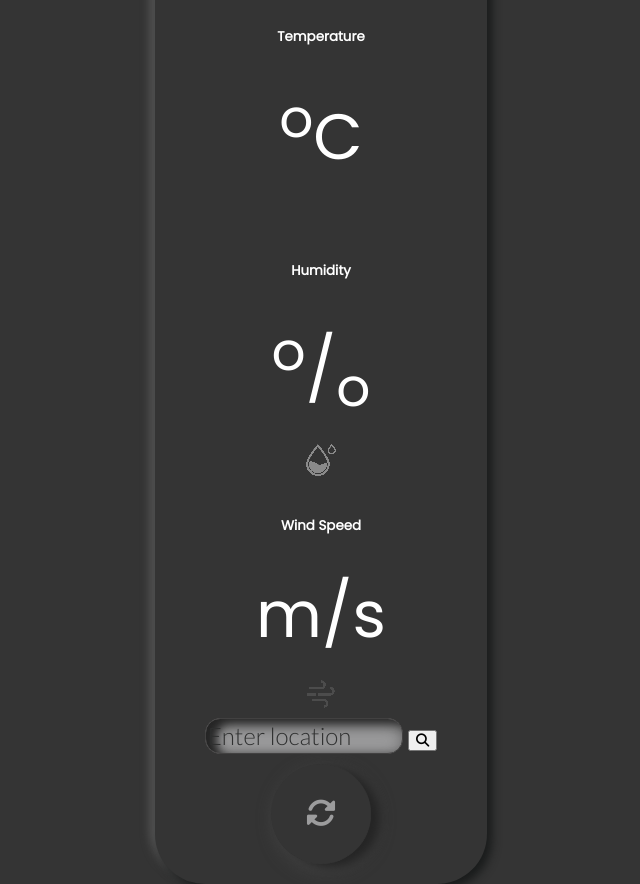
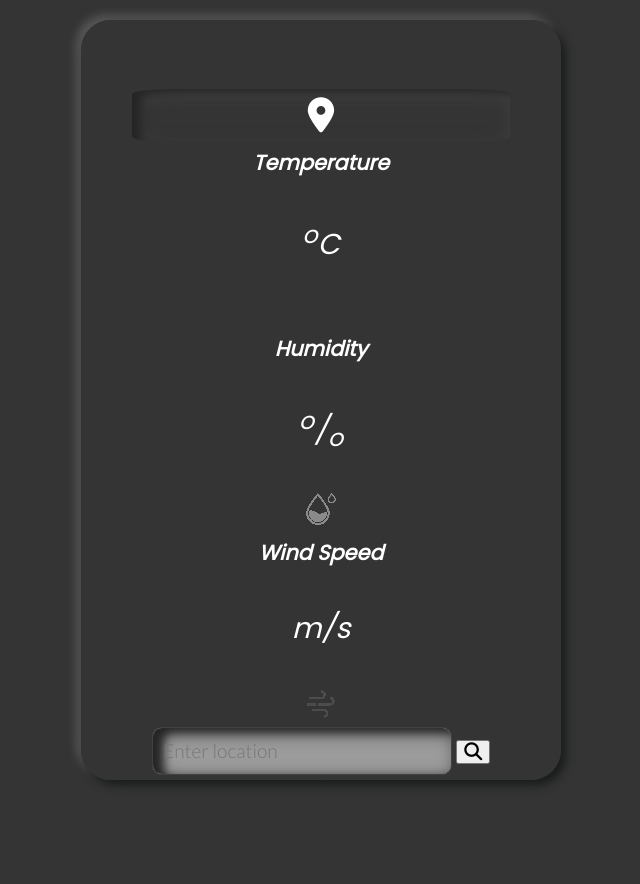
Before and after one commit to vikrambagali/Assignment-6, a plain HTML site: page index.html in a window 1280 px wide. Shown: the whole page, without its empty margins (319-959 px from the left). After the commit the page ends 800 px from the top, so only its background shows below. Drawn offline with nearby package versions, Linux system fonts and the light colour scheme; no server answers.

Commit message:
Initial commit or updated weather app UI

```diff
--- a/query.css
+++ b/query.css
@@ -1,45 +1,54 @@
-/* Mobile styles */
-@media (min-width: 480px) {
+/* for mobile */
+
+@media (max-width: 600px) {
   body {
-  font-size: 16px;
-}
-img {
-  max-width: 100%;
-  height: auto;
+    padding: 10px;
   }
 
-}
-/* Tablets */
-@media (min-width: 600px) {
-  body {
-    font-size: 18px;
-  }
-  img {
-  max-width: 100%;
-  height: auto;
+  .container {
+    padding: 10px;
   }
 
+  .card {
+    padding: 15px;
   }
 
-/* Desktop */
-@media (min-width: 1024px) {
-  body {
-    font-size: 20px;
-  }
-  img {
-  max-width: 100%;
-  height: auto;
+  #locationInput {
+    height: 35px;
+    font-size: 1rem;
   }
 
+  button.refresh {
+    font-size: 22px;
+    height: 40px;
+    width: 40px;
   }
 
-@media (max-width: 768px) {
-  .forecast {
-    flex-direction: column;
-  }
-  img {
-  max-width: 100%;
-  height: auto;
+  .card h4 {
+    font-size: 1.3rem;
   }
 
+  h6 {
+    font-size: 0.9rem;
   }
+}
+
+/* it's for tablet and monitor/Desktops */
+
+@media (min-width: 601px) and (max-width: 1024px) {
+  .container {
+    width: 90%;
+    max-width: 450px;
+  }
+
+  #locationInput {
+    width: 100%;
+    max-width: 350px;
+  }
+
+  button.refresh {
+    font-size: 26px;
+    height: 45px;
+    width: 45px;
+  }
+}
--- a/style.css
+++ b/style.css
@@ -1,64 +1,97 @@
-body{
+* {
+  box-sizing: border-box;
+}
+
+html, body {
   margin: 0;
   padding: 0;
+  height: 100%;
+  font-family: "Poppins", sans-serif;
+  font-weight: 300;
+  font-style: italic;
+  color: #fff;
+  background: #343434;
+  overflow: hidden;
+}
+
+.container {
+  width: 100%;
+  max-width: 500px;
+  margin: 0 auto;
   height: 100vh;
   display: flex;
+  justify-content: center;
   align-items: center;
-    justify-content: center;
-    font-family: "Poppins";
-    color: #fff;
+  padding: 10px;
+}
+
+.card {
   background: #343434;
-}
-.container{
-    width: 26%;
-}
-.card{
-    border-radius: 50px;
-    background: #343434;
+  border-radius: 30px;
   box-shadow: 5px 5px 10px #191b1b, -5px -5px 10px #595959;
-    padding: 3%;
+  padding: 5vh 4vw;
+  width: 100%;
+  max-height: 95vh;
+  overflow-y: auto;
   text-align: center;
 }
-.card h4{
-    font-size: 4rem;
-    font-weight: 400;
-    margin: 1rem 0;
+
+/* Weather Icon */
+#icon {
+  width: clamp(40px, 10vw, 60px);
 }
-image #icon{
-    width: 20%;
+
+/* Input box */
+#locationInput {
+  background-color: #9c9c9d;
+  border-radius: 10px;
+  height: 6vh;
+  width: 100%;
+  max-width: 300px;
+  border: 1px solid #424141;
+  box-shadow: inset 10px 4px 10px #252525, inset 5px 5px 18px #4a4a4a;
+  font-size: clamp(1rem, 2.5vw, 1.2rem);
+  margin-bottom: 10px;
+  padding: 5px 10px;
+  font-family: Lato, 'Courier';
 }
-h6 #weather{
-    text-transform: capitalize;
+.fa-search{
+    column-width: 10%;
+    font-size: large;
 }
-button.refresh{
-    display: block;
-    width: 100px;
-    margin: 10px auto;
+
+/* Refresh button */
+button.refresh {
   background: transparent;
   border: 0;
   color: #9c9c9d;
-    font-size: 30px;
-    height: 100px;
+  font-size: clamp(22px, 5vw, 28px);
+  height: clamp(40px, 6vh, 55px);
+  width: clamp(40px, 6vh, 55px);
   border-radius: 50%;
+  margin: 10px auto;
+  display: block;
   box-shadow: 10px 4px 10px #252525, 5px 5px 18px #4a4a4a;
 }
-button.refresh:hover{
-     box-shadow: inset 10px 4px 10px #252525,inset 5px 5px 18px #4a4a4a;
+
+button.refresh:hover {
+  box-shadow: inset 10px 4px 10px #252525, inset 5px 5px 18px #4a4a4a;
 }
-#locationInput{
-    background-color: #9c9c9d;
-    border-radius: 15px;
-    height: 4vh;
-    width: 15vw;
-    border: 1px solid #424141;
-    box-shadow: inset 10px 4px 10px #252525,inset 5px 5px 18px #4a4a4a;
-    font-family: Lato, 'Courier';
-    font-size:x-large;
+
+/* Text Scaling */
+.card h2 {
+  font-size: clamp(1.3rem, 4vw, 2.2rem);
+  margin-bottom: 5px;
+  box-shadow: inset 10px 4px 10px #252525, inset 5px 5px 18px #4a4a4a;
+  border-radius: 10%;
 }
-::placeholder{
-    color: #2f3030;
+
+.card h4 {
+  font-size: clamp(1.2rem, 4vw, 1.8rem);
+  font-weight: 400;
 }
-h2{
-    box-shadow: inset 10px 4px 10px #252525,inset 5px 5px 18px #4a4a4a;
-    border-radius: 20%;
+
+h5, h6 {
+  font-size: clamp(1rem, 3vw, 1.3rem);
+  margin: 5px 0;
 }
```
Also changed, not shown: public/favicon.png (added). Lines whose indentation alone changed are shown as unchanged.
